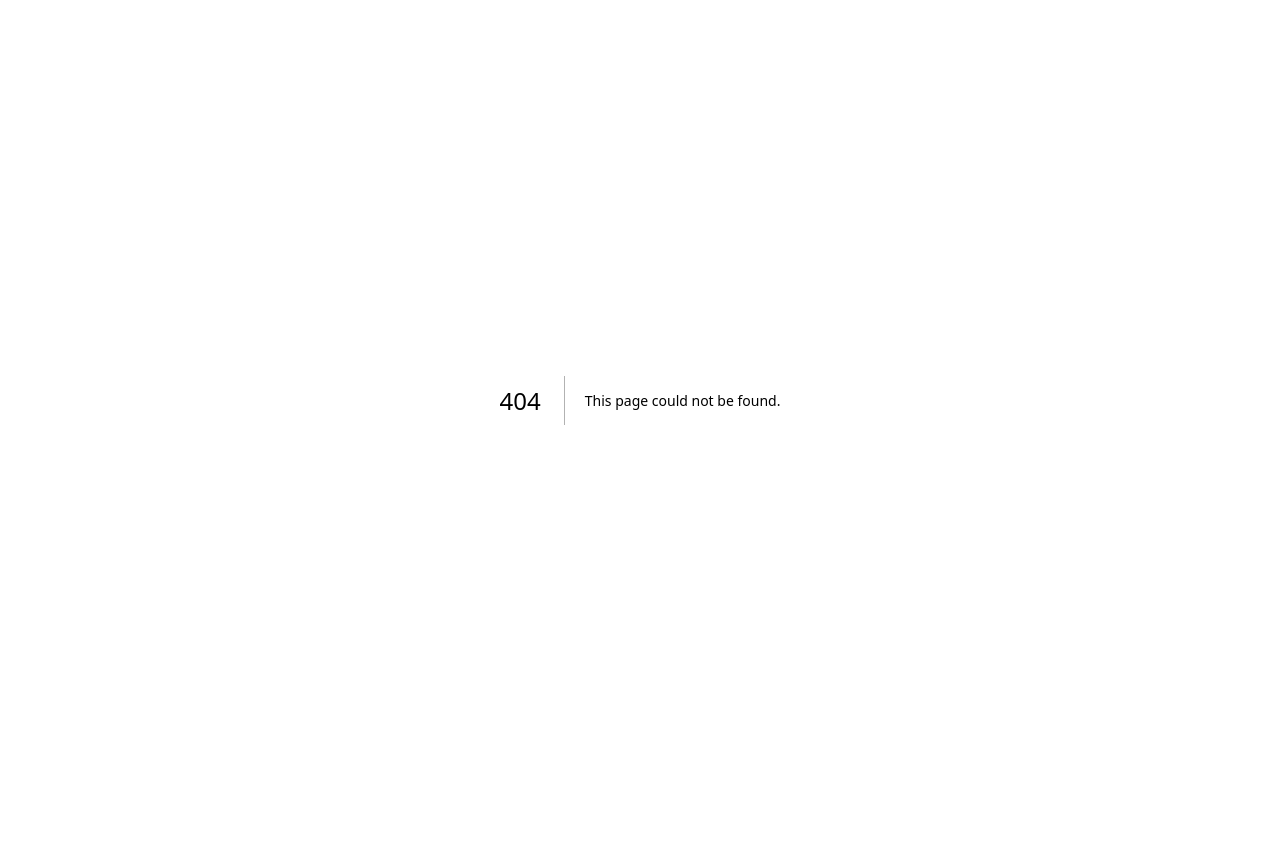
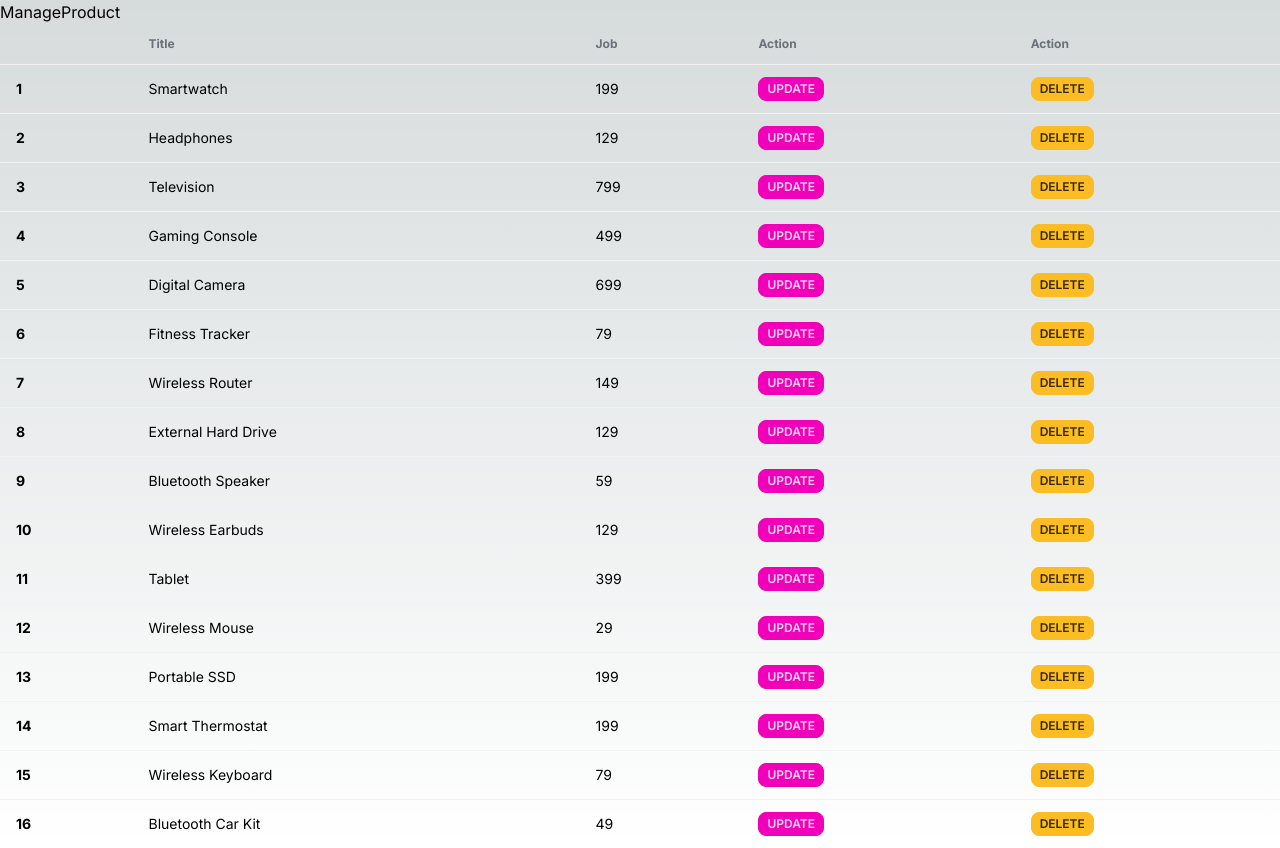
Before and after one commit to developermdtanvir/nextjs-basic, a Next.js app: page /dashboard/manage-product in a window 1280 px wide. Before the commit this address had no page. Before the commit the page ends 800 px from the top, so only its background shows below. Built offline with nearby package versions, Linux system fonts and the light colour scheme; data requests are answered from the project's data file.

Commit message:
i am added manage-product added

```diff
--- a/package.json
+++ b/package.json
@@ -6,12 +6,14 @@
     "dev": "next dev",
     "build": "next build",
     "start": "next start",
-    "lint": "next lint"
+    "lint": "next lint",
+    "server":"json-server --watch src/db.json --port 5000"
   },
   "dependencies": {
     "autoprefixer": "10.4.14",
     "eslint": "8.43.0",
     "eslint-config-next": "13.4.7",
+    "json-server": "^0.17.3",
     "next": "13.4.7",
     "postcss": "8.4.24",
     "react": "18.2.0",
--- /dev/null
+++ b/src/app/dashboard/manage-product/ManageProduct.js
@@ -0,0 +1,15 @@
+
+const ManageProduct = ({ product, index }) => {
+    console.log(product)
+    return (
+        <tr>
+            <th>{index + 1}</th>
+            <td>{product.title}</td>
+            <td>{product.price}</td>
+            <td><button className="btn btn-secondary btn-xs">update</button></td>
+            <td><button className="btn btn-warning btn-xs">delete</button></td>
+        </tr>
+    )
+}
+
+export default ManageProduct
--- /dev/null
+++ b/src/app/dashboard/manage-product/page.js
@@ -0,0 +1,34 @@
+import getJsonAllProduct from "@/utils/getJsonAllProduct"
+import ManageProduct from "./ManageProduct"
+
+const Product = async () => {
+    const products = await getJsonAllProduct()
+    return (
+        <div>
+            <div>ManageProduct</div>
+            <div>
+                <div className="overflow-x-auto">
+                    <table className="table">
+                        {/* head */}
+                        <thead>
+                            <tr>
+                                <th></th>
+                                <th>Title</th>
+                                <th>Job</th>
+                                <th>Action</th>
+                                <th>Action</th>
+                            </tr>
+                        </thead>
+                        <tbody>
+                            {
+                                products.map((product, index) => <ManageProduct key={product.id} product={product} index={index} />)
+                            }
+                        </tbody>
+                    </table>
+                </div>
+            </div>
+        </div>
+    )
+}
+
+export default Product
--- /dev/null
+++ b/src/db.json
@@ -0,0 +1,196 @@
+{
+  "products":  [
+        {
+          "title": "Smartwatch",
+          "price": 199,
+          "id": "13579",
+          "brand": "Apple",
+          "color": "Space Gray",
+          "displaySize": "1.78 inches",
+          "compatibility": "iOS and Android",
+          "waterResistance": "50 meters",
+          "heartRateMonitor": true,
+          "gps": true
+        },
+        {
+          "title": "Headphones",
+          "price": 129,
+          "id": "24680",
+          "brand": "Sony",
+          "color": "Black",
+          "wireless": true,
+          "noiseCancellation": true,
+          "batteryLife": "30 hours",
+          "connectivity": "Bluetooth",
+          "foldable": false
+        },
+        {
+          "title": "Television",
+          "price": 799,
+          "id": "35791",
+          "brand": "LG",
+          "color": "Silver",
+          "screenSize": "55 inches",
+          "resolution": "4K Ultra HD",
+          "displayTechnology": "LED",
+          "smartTV": true,
+          "refreshRate": "120Hz"
+        },
+        {
+          "title": "Gaming Console",
+          "price": 499,
+          "id": "46802",
+          "brand": "Sony",
+          "color": "Black",
+          "storageCapacity": "1TB",
+          "resolution": "4K",
+          "includedGames": ["Spider-Man: Miles Morales", "Ratchet & Clank: Rift Apart"],
+          "onlineServices": ["PlayStation Plus", "PlayStation Now"],
+          "controller": "DualSense"
+        },
+        {
+          "title": "Digital Camera",
+          "price": 699,
+          "id": "57913",
+          "brand": "Canon",
+          "color": "Black",
+          "resolution": "24.1 megapixels",
+          "sensorSize": "APS-C",
+          "imageStabilization": true,
+          "videoRecording": "4K",
+          "connectivity": "Wi-Fi, NFC, Bluetooth"
+        },
+        {
+          "title": "Fitness Tracker",
+          "price": 79,
+          "id": "68024",
+          "brand": "Fitbit",
+          "color": "Purple",
+          "displayType": "OLED",
+          "heartRateMonitor": true,
+          "sleepTracking": true,
+          "waterResistance": "Up to 50 meters",
+          "batteryLife": "7 days"
+        },
+        {
+          "title": "Wireless Router",
+          "price": 149,
+          "id": "79135",
+          "brand": "TP-Link",
+          "color": "Black",
+          "wirelessStandard": "802.11ac",
+          "dualBand": true,
+          "speed": "1750Mbps",
+          "ethernetPorts": 4,
+          "securityProtocol": "WPA/WPA2"
+        },
+        {
+          "title": "External Hard Drive",
+          "price": 129,
+          "id": "90246",
+          "brand": "Seagate",
+          "color": "Silver",
+          "storageCapacity": "4TB",
+          "connectivity": "USB 3.0",
+          "compatibleDevices": ["PC", "Mac"],
+          "backupSoftware": "Seagate Dashboard"
+        },
+        {
+          "title": "Bluetooth Speaker",
+          "price": 59,
+          "id": "01357",
+          "brand": "JBL",
+          "color": "Red",
+          "wireless": true,
+          "batteryLife": "12 hours",
+          "waterResistance": "IPX7",
+          "powerOutput": "20W",
+          "connectivity": "Bluetooth, AUX"
+        },
+        {
+          "title": "Wireless Earbuds",
+          "price": 129,
+          "id": "12468",
+          "brand": "Apple",
+          "color": "White",
+          "wireless": true,
+          "noiseCancellation": true,
+          "batteryLife": "5 hours",
+          "chargingCase": true,
+          "compatibility": "iOS"
+        },
+        {
+          "title": "Tablet",
+          "price": 399,
+          "id": "23579",
+          "brand": "Samsung",
+          "color": "Gold",
+          "displaySize": "10.4 inches",
+          "resolution": "2000 x 1200",
+          "storage": "64GB",
+          "RAM": "4GB",
+          "operatingSystem": "Android",
+          "batteryCapacity": "7040mAh"
+        },
+        {
+          "title": "Wireless Mouse",
+          "price": 29,
+          "id": "34680",
+          "brand": "Logitech",
+          "color": "Black",
+          "wireless": true,
+          "connectivity": "2.4GHz USB receiver",
+          "batteryLife": "12 months",
+          "dpi": "1000",
+          "compatibility": "Windows, macOS"
+        },
+        {
+          "title": "Portable SSD",
+          "price": 199,
+          "id": "45791",
+          "brand": "Samsung",
+          "color": "Blue",
+          "storageCapacity": "500GB",
+          "interface": "USB 3.2 Gen 2",
+          "transferSpeed": "Up to 1050MB/s",
+          "encryption": true,
+          "shockResistance": "Drop-resistant up to 6.5 feet"
+        },
+        {
+          "title": "Smart Thermostat",
+          "price": 199,
+          "id": "56802",
+          "brand": "Nest",
+          "color": "White",
+          "displayType": "LCD",
+          "compatibility": "iOS, Android",
+          "wirelessConnectivity": "Wi-Fi",
+          "voiceControl": true,
+          "energySavings": "Up to 12-15%"
+        },
+        {
+          "title": "Wireless Keyboard",
+          "price": 79,
+          "id": "67913",
+          "brand": "Microsoft",
+          "color": "Gray",
+          "wireless": true,
+          "connectivity": "Bluetooth",
+          "batteryLife": "2 years",
+          "layout": "QWERTY",
+          "compatibleDevices": ["Windows", "macOS"]
+        },
+        {
+          "title": "Bluetooth Car Kit",
+          "price": 49,
+          "id": "78024",
+          "brand": "Anker",
+          "color": "Black",
+          "wireless": true,
+          "compatibility": "All Bluetooth enabled devices",
+          "handsFreeCalling": true,
+          "musicStreaming": true,
+          "inputVoltage": "12-24V"
+        }
+    ]
+}
--- /dev/null
+++ b/src/utils/getJsonAllProduct.js
@@ -0,0 +1,7 @@
+
+const getJsonAllProduct = async () => {
+    const req = await fetch('http://localhost:5000/products')
+    return req.json()
+}
+
+export default getJsonAllProduct;
```
Also changed, not shown: 2 other files (tests, documents, lock files or other folders).
